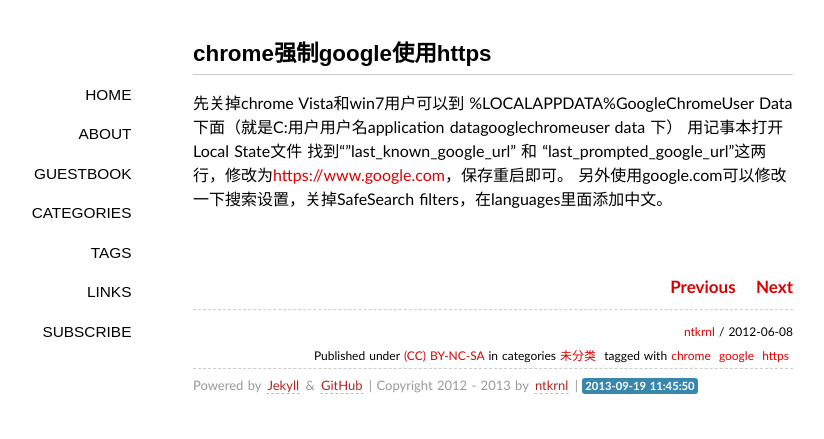
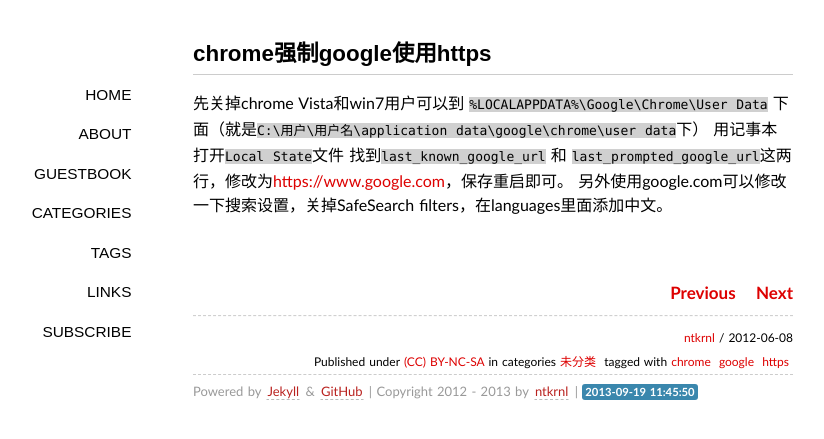
Before and after one commit to ntkrnl/ntkrnl.github.io, a Jekyll site: the page built from _posts/2012-06-08-force-google-chrome-to-use-https.markdown, in a window 1280 px wide. Shown: the top 439 px of the page, without its empty margins (147-971 px from the left). Built offline with Jekyll 4.4.1, drawn with Linux system fonts in a browser that asks for light colours; some web fonts are replaced; Markdown is read by kramdown in place of the engine named in the settings; comment, search, counter and statistics services are not loaded.

Commit message:
Update 2012-06-08-force-google-chrome-to-use-https.markdown

```diff
--- a/_posts/2012-06-08-force-google-chrome-to-use-https.markdown
+++ b/_posts/2012-06-08-force-google-chrome-to-use-https.markdown
@@ -14,5 +14,5 @@
 - https
 ---
 
-先关掉chrome Vista和win7用户可以到 %LOCALAPPDATA%GoogleChromeUser Data 下面（就是C:用户用户名application datagooglechromeuser data 下） 用记事本打开Local State文件 找到“"last_known_google_url” 和 “last_prompted_google_url”这两行，修改为[https://www.google.com](https://www.google.com/)，保存重启即可。
+先关掉chrome Vista和win7用户可以到 `%LOCALAPPDATA%\Google\Chrome\User Data` 下面（就是`C:\用户\用户名\application data\google\chrome\user data`下） 用记事本打开`Local State`文件 找到`last_known_google_url` 和 `last_prompted_google_url`这两行，修改为[https://www.google.com](https://www.google.com/)，保存重启即可。
 另外使用google.com可以修改一下搜索设置，关掉SafeSearch filters，在languages里面添加中文。
```
